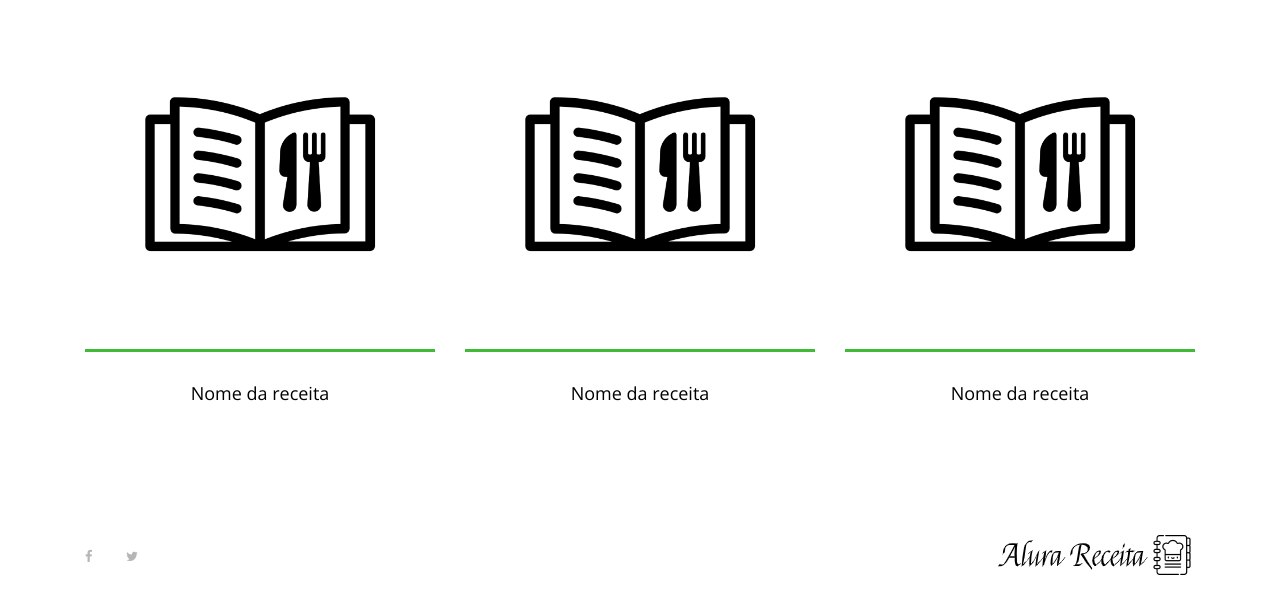
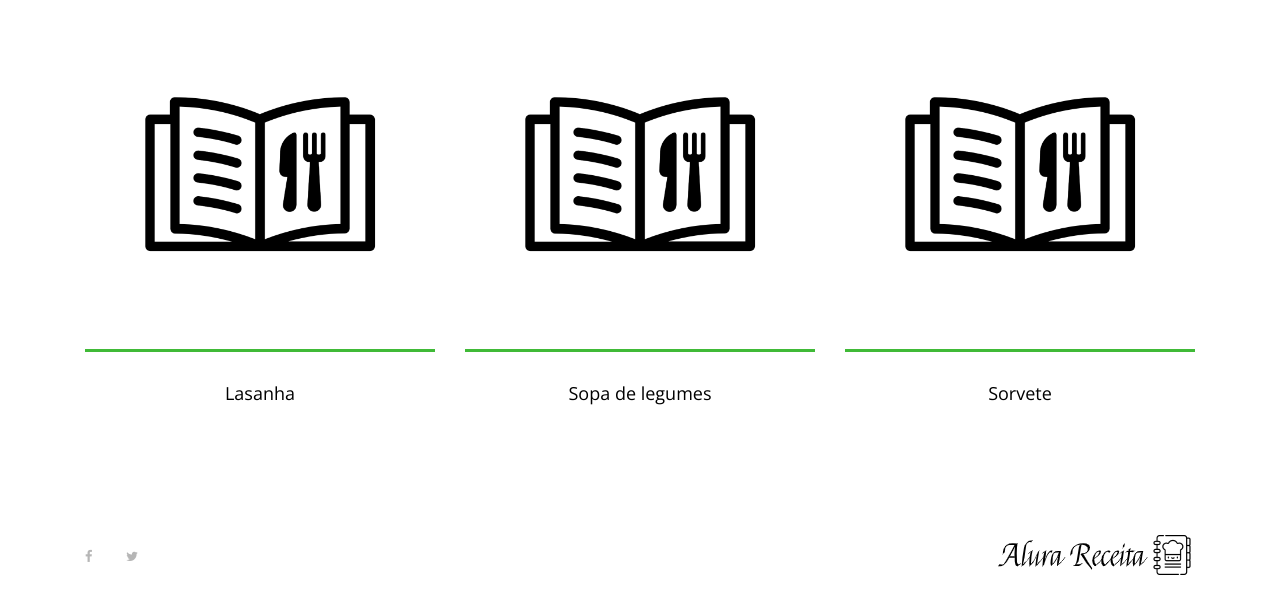
Before and after one commit to ThiagoBoimer/alura-receitas, a Django app: page / in a window 1280 px wide. Shown: the part 196-800 px from the top of the page. Run offline with Django 4.2, Linux system fonts and the light colour scheme; some libraries are stand-ins or nearby versions.

Commit message:
nome de receitas dinamicas

```diff
--- a/receitas/templates/index.html
+++ b/receitas/templates/index.html
@@ -30,42 +30,19 @@
     <section class="best-receipe-area">
         <div class="container">
             <div class="row">
+                {% for key, nome_da_receita in nome_das_receitas.items %}
                 <!-- Single Best Receipe Area -->
                 <div class="col-12 col-sm-6 col-lg-4">
                     <div class="single-best-receipe-area mb-30">
                         <img src="{% static 'img/bg-img/foto_receita.png' %}" alt="">
                         <div class="receipe-content">
                             <a href="{% url 'receita' %}">
-                                <h5>Nome da receita</h5>
+                                <h5>{{nome_da_receita}}</h5>
                             </a>
                         </div>
                     </div>
                 </div>
-
-                <!-- Single Best Receipe Area -->
-                <div class="col-12 col-sm-6 col-lg-4">
-                    <div class="single-best-receipe-area mb-30">
-                        <img src="{% static 'img/bg-img/foto_receita.png' %}" alt="">
-                        <div class="receipe-content">
-                            <a href="{% url 'receita' %}">
-                                <h5>Nome da receita</h5>
-                            </a>
-                        </div>
-                    </div>
-                </div>
-
-                <!-- Single Best Receipe Area -->
-                <div class="col-12 col-sm-6 col-lg-4">
-                    <div class="single-best-receipe-area mb-30">
-                        <img src="{% static 'img/bg-img/foto_receita.png' %}" alt="">
-                        <div class="receipe-content">
-                            <a href="{% url 'receita' %}">
-                                <h5>Nome da receita</h5>
-                            </a>
-                        </div>
-                    </div>
-                </div>
-
+                {% endfor %}
             </div>
         </div>
     </section>
--- a/receitas/views.py
+++ b/receitas/views.py
@@ -1,7 +1,17 @@
 from django.shortcuts import render
 
 def index(request):
-    return render(request, 'index.html')
+
+    receitas = {
+        1: 'Lasanha',
+        2: 'Sopa de legumes',
+        3: 'Sorvete'
+    }
+
+    dados = {
+        'nome_das_receitas': receitas
+    }
+    return render(request, 'index.html', dados)
 
 def receita(request):
     return render(request, 'receita.html')
```
